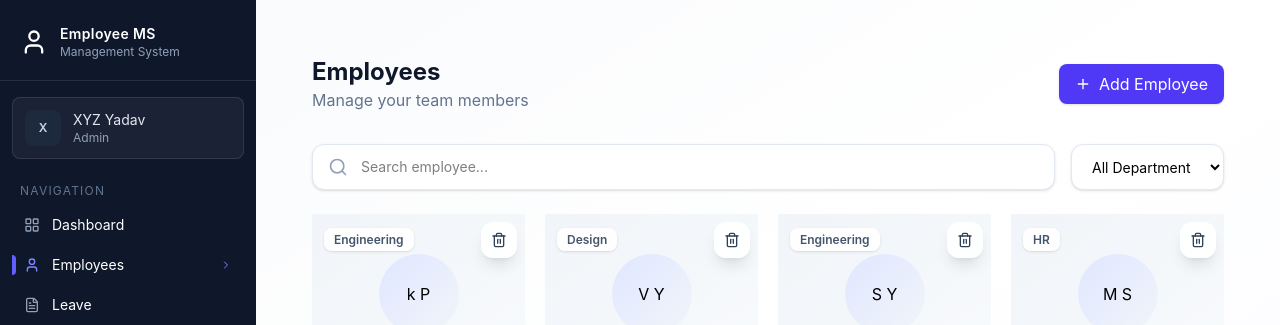
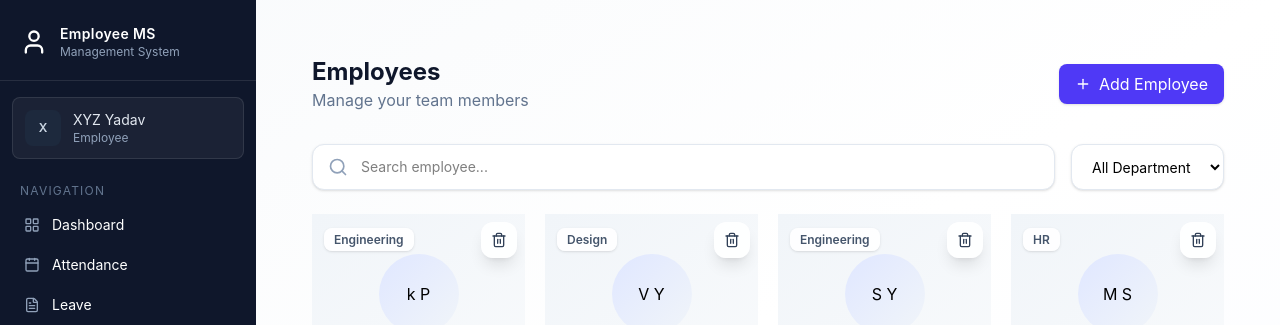
Before and after one commit to rahulydvydv/fullstack-ems, a React (Vite) app: page /employees in a window 1280 px wide. Shown: the top 325 px of the page. Built offline with nearby package versions, Linux system fonts and the light colour scheme.

Commit message:
empliyeeattendance history add

```diff
--- a/src/components/Sidebar.jsx
+++ b/src/components/Sidebar.jsx
@@ -33,7 +33,7 @@ const Sidebar = () => {
     setMobileOpen(false);
   }, [pathname]);
 
-  const role = "Admin" || "Employee";
+  const role = " " || "Employee";
 
   const navItems = [
     { name: "Dashboard", href: "/dashboard", icon: LayoutGridIcon },
--- a/src/pages/Employees.jsx
+++ b/src/pages/Employees.jsx
@@ -20,10 +20,10 @@ const Employees = () => {
     setTimeout(() => {
       setLoading(false)
     }, 1000)
-  }, [])
+  }, [selectDept])
   useEffect(() => {
     fetchEmployees();
-  }, [])
+  }, [fetchEmployees])
 
   const filtered = employees.filter((emp) => `${emp.firstName} ${emp.lastName} ${emp.position}`.toLowerCase().includes(search.toLowerCase()))
 
```
